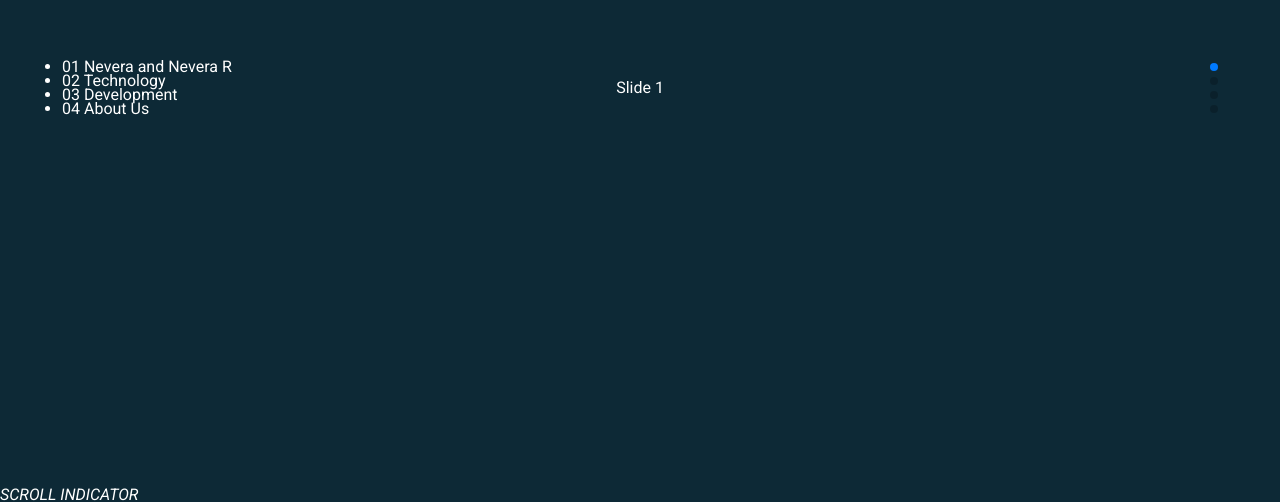
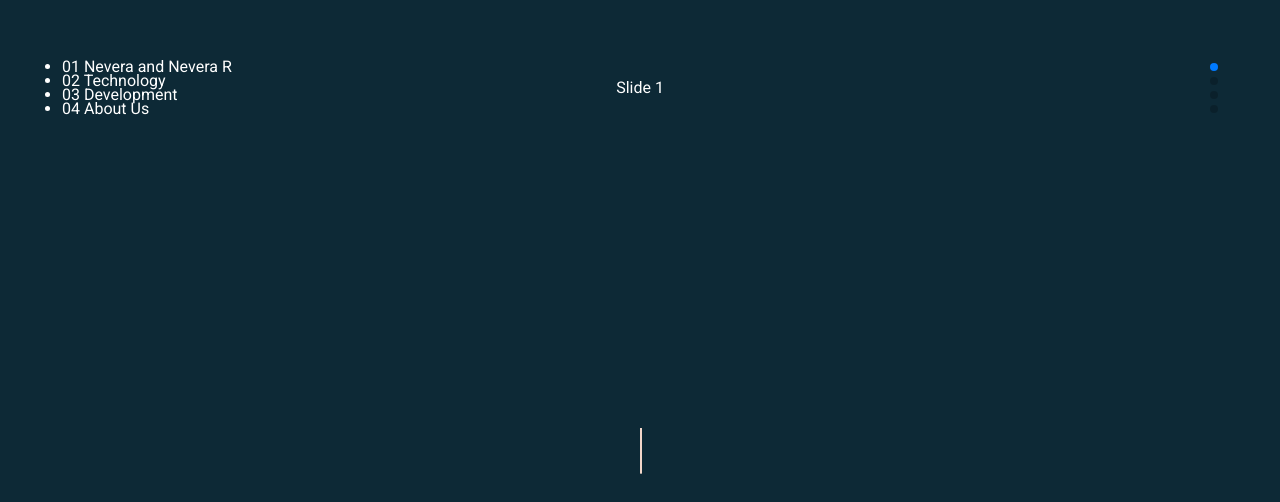
Before and after one commit to sinissto/personal-web-dev-portfolio, a React (Vite) app: page / in a window 1280 px wide. Shown: the part 312-814 px from the top of the page. Built offline with nearby package versions, Linux system fonts and the light colour scheme.

Commit message:
Scroll indicator component created, positioned and finished

```diff
--- /dev/null
+++ b/src/components/ScrollIndicator.css
@@ -0,0 +1,43 @@
+.c-scroll-indicator {
+  display: inline-block;
+  z-index: 5;
+  mix-blend-mode: difference;
+
+  position: fixed;
+  bottom: 1rem;
+  left: 50%;
+}
+
+.c-scroll-indicator i {
+  display: block;
+  width: 2px;
+  height: 5rem;
+  position: relative;
+  overflow: hidden;
+  opacity: 1;
+}
+
+/*.c-scroll-indicator i:last-child:after {*/
+/*  animation-delay: 1.8s;*/
+/*}*/
+
+.c-scroll-indicator i:after {
+  content: "";
+  position: absolute;
+  top: 0;
+  height: 100%;
+  width: 100%;
+  background-color: #fff;
+  transform: translateY(-120%);
+
+  animation: scroll 1.5s infinite running ease-in;
+}
+
+@keyframes scroll {
+  from {
+    transform: translateY(-120%);
+  }
+  to {
+    transform: translateY(105%);
+  }
+}
--- a/src/components/ScrollIndicator.jsx
+++ b/src/components/ScrollIndicator.jsx
@@ -1,5 +1,11 @@
+import "./ScrollIndicator.css";
+
 const ScrollIndicator = () => {
-  return <i className={"c-scroll-indicator"}>SCROLL INDICATOR</i>;
+  return (
+    <i className={"c-scroll-indicator"}>
+      <i></i>
+    </i>
+  );
 };
 
 export default ScrollIndicator;
```
